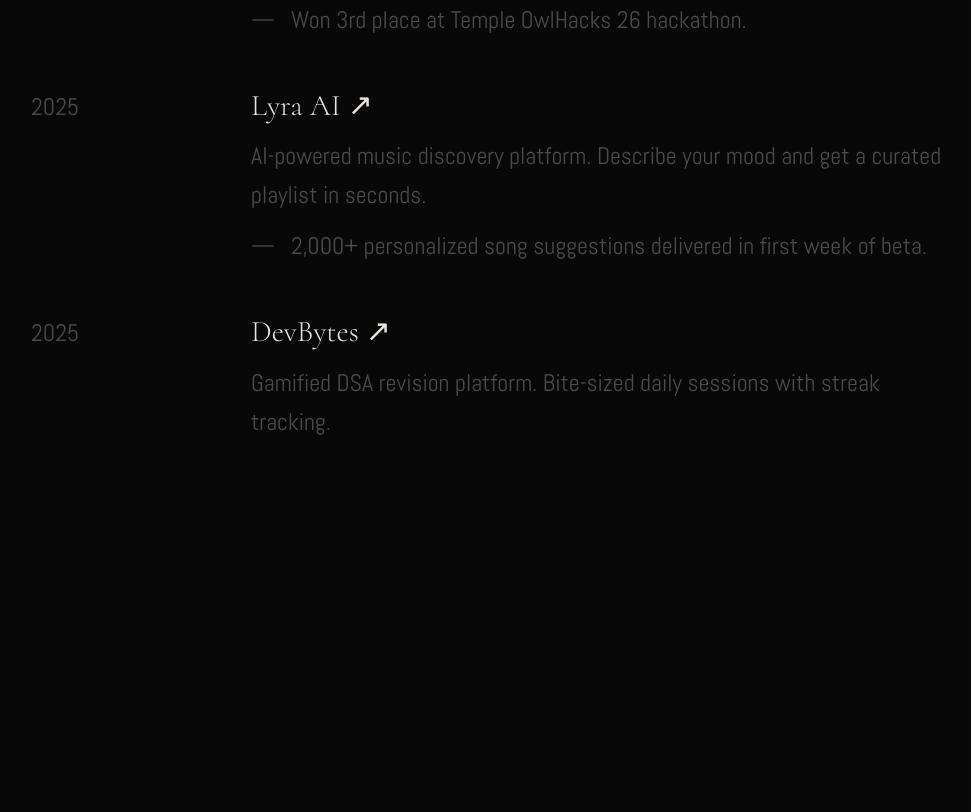
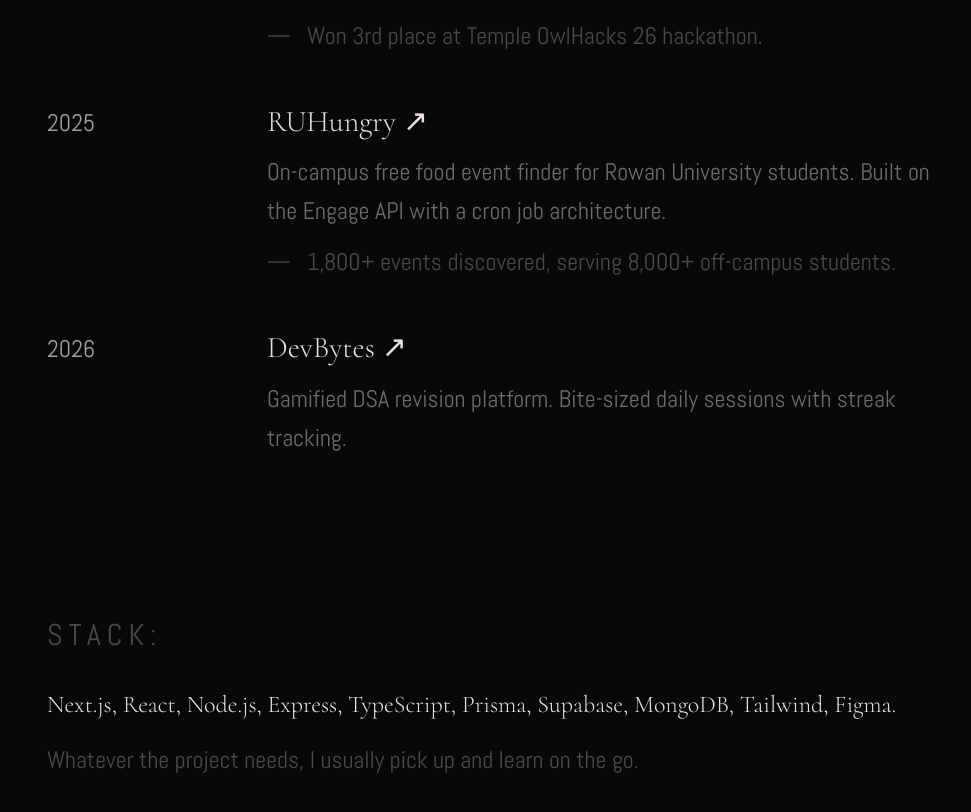
Before and after one commit to ZeeshanRehan/Portfolio-v1, a Next.js app: page / in a window 1280 px wide. Shown: the part 1953-2765 px from the top of the page, without its empty margins (145-1116 px from the left). Before the commit the page ends 2474 px from the top, so only its background shows below. Built offline with nearby package versions, Linux system fonts and the light colour scheme.

Commit message:
feat:project section added

```diff
--- a/app/page.tsx
+++ b/app/page.tsx
@@ -2,6 +2,7 @@
 import Hero from "@/components/hero";
 import Experience from "@/components/experience";
 import Projects from "@/components/project";
+import Stack from "@/components/stack";
 
 export default function Home() {
   return (
@@ -11,6 +12,7 @@
         <Hero/>
         <Experience/>
         <Projects/>
+        <Stack/>
       </main>
 
     </>
--- /dev/null
+++ b/components/LLD.tsx
@@ -0,0 +1,64 @@
+class ParkingLot{
+    floors :Floor[] = []
+
+    park(vehicle:Vehicle) : Spot | null {
+        for(const floor of this.floors){
+            const spot = floor.park(vehicle);
+
+            if(spot !== null){
+                return spot
+            }
+        }
+        return null
+    }
+}
+
+class Floor{
+    spots : Spot[] = [];
+
+    park(vehicle: Vehicle): Spot | null{
+        for(const spot of this.spots){
+            if(spot.park(vehicle)){
+                return spot;
+            }
+        }
+        return null;
+    }
+}
+
+class Spot{
+    isAvailable : boolean = true;
+    occupiedBy: Vehicle | null = null;
+
+    constructor(public type: VehicleType){}
+
+
+    park(vehicle: Vehicle):boolean {
+        if(!this.isAvailable) return false;
+
+        if(this.type !== vehicle.type) return false;
+
+        this.isAvailable = false
+        this.occupiedBy = vehicle;
+        return true;
+    }
+
+    unpark(){
+        this.isAvailable = true
+        this.occupiedBy = null
+    }
+
+}
+
+
+class Vehicle{
+    constructor (public plate: string, public type: VehicleType){}
+
+
+}
+
+enum VehicleType{
+    CAR,
+    BIKE,
+    TRUCK
+}
--- a/components/project.tsx
+++ b/components/project.tsx
@@ -4,28 +4,28 @@
     href: "https://skillswap-one-opal.vercel.app/",
     description: "A hyper-local app built for Philly's neighbourhoods. Barter system allowing for exchange without money.",
     achievement: "Won 3rd place at Temple OwlHacks 26 hackathon.",
-    year: "2024",
+    year: "2025",
   },
   {
-    title: "Lyra AI",
-    href: "https://lyra-uqft.vercel.app/",
-    description: "AI-powered music discovery platform. Describe your mood and get a curated playlist in seconds.",
-    achievement: "2,000+ personalized song suggestions delivered in first week of beta.",
-    year: "2025",
-  },
+  title: "RUHungry",
+  href: "https://ruhungry.vercel.app/",
+  description: "On-campus free food event finder for Rowan University students. Built on the Engage API with a cron job architecture.",
+  achievement: "1,800+ events discovered, serving 8,000+ off-campus students.",
+  year: "2025",
+},
   {
     title: "DevBytes",
     href: "https://docs.google.com/forms/d/e/1FAIpQLSdgRQG4Tajdt5AMh4WxeA11J4RucVxnv_cyhXioLar64uc2yA/viewform",
     description: "Gamified DSA revision platform. Bite-sized daily sessions with streak tracking.",
     achievement: null,
-    year: "2025",
+    year: "2026",
   },
 ];
 
 export default function Projects() {
   return (
-    <section className="mt-[10vh] px-44 pb-20">
-      <p className="font-sans text-sm tracking-[0.2em] text-[#4a4a4a] uppercase mb-12">
+    <section className="mt-[10vh] px-48 pb-20">
+      <p className="font-sans text-3xl tracking-[0.2em] text-[#6a6a6a] uppercase mb-12">
         Projects:
       </p>
 
@@ -33,7 +33,7 @@
         {projects.map((project) => (
           <div key={project.title} className="grid grid-cols-[180px_1fr] gap-10">
 
-            <span className="font-sans text-2xl text-[#4a4a4a] pt-1 whitespace-nowrap">
+            <span className="font-sans text-2xl text-[#a2a2a2] pt-1 whitespace-nowrap">
               {project.year}
             </span>
 
@@ -47,7 +47,7 @@
                 {project.title} {"\u2197"}
               </a>
 
-              <p className="font-sans text-2xl text-[#4a4a4a] leading-relaxed">
+              <p className="font-sans text-2xl text-[#6c6c6c] leading-relaxed">
                 {project.description}
               </p>
 
--- /dev/null
+++ b/components/stack.tsx
@@ -0,0 +1,26 @@
+// — Stack section
+// to update: edit the stack string or the copy line below
+
+export default function Stack() {
+  return (
+    <section className="mt-[10vh] px-48 pb-20">
+
+      {/* section label */}
+      <p className="font-sans text-3xl tracking-[0.2em] text-[#4a4a4a] uppercase mb-8">
+        Stack:
+      </p>
+
+      {/* main stack line */}
+      <p className="font-serif font-light text-2xl text-[#e8e3dc] leading-relaxed ">
+        Next.js, React, Node.js, Express, TypeScript,
+        Prisma, Supabase, MongoDB, Tailwind, Figma.
+      </p>
+
+      {/* copy line */}
+      <p className="font-sans text-2xl text-[#4a4a4a] mt-4 max-w-2x, leading-relaxed">
+        Whatever the project needs, I usually pick up and learn on the go.
+      </p>
+
+    </section>
+  );
+}
```
